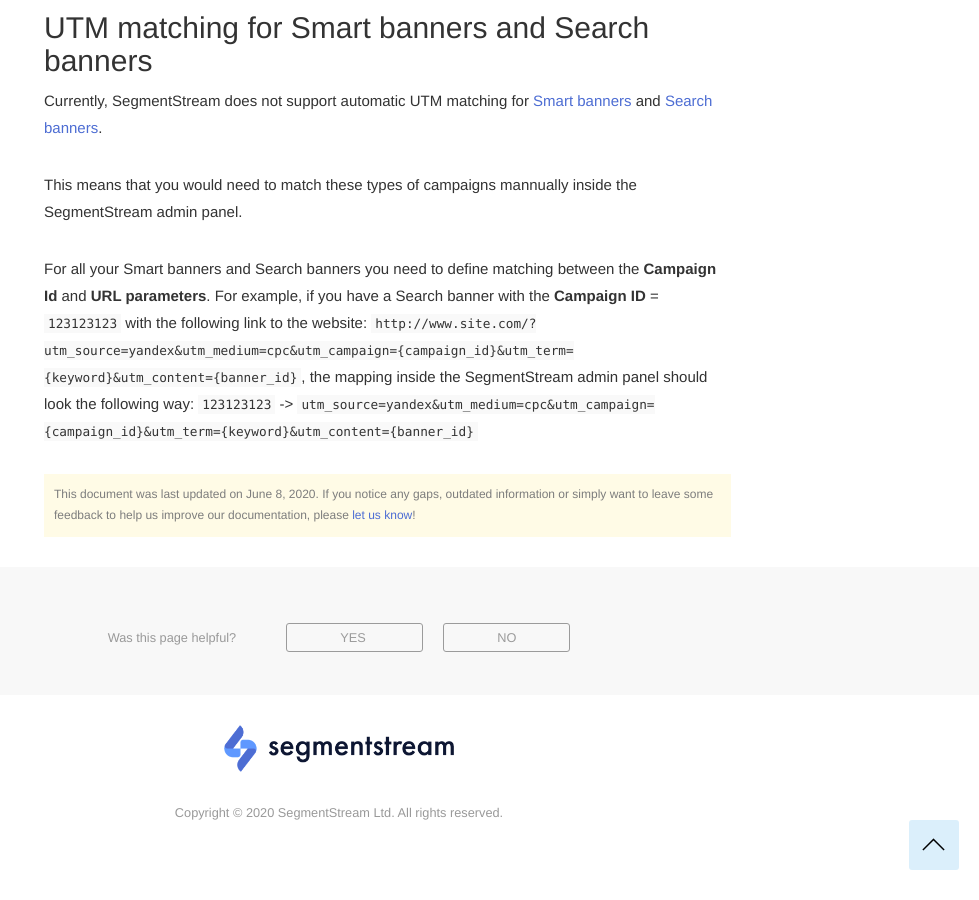
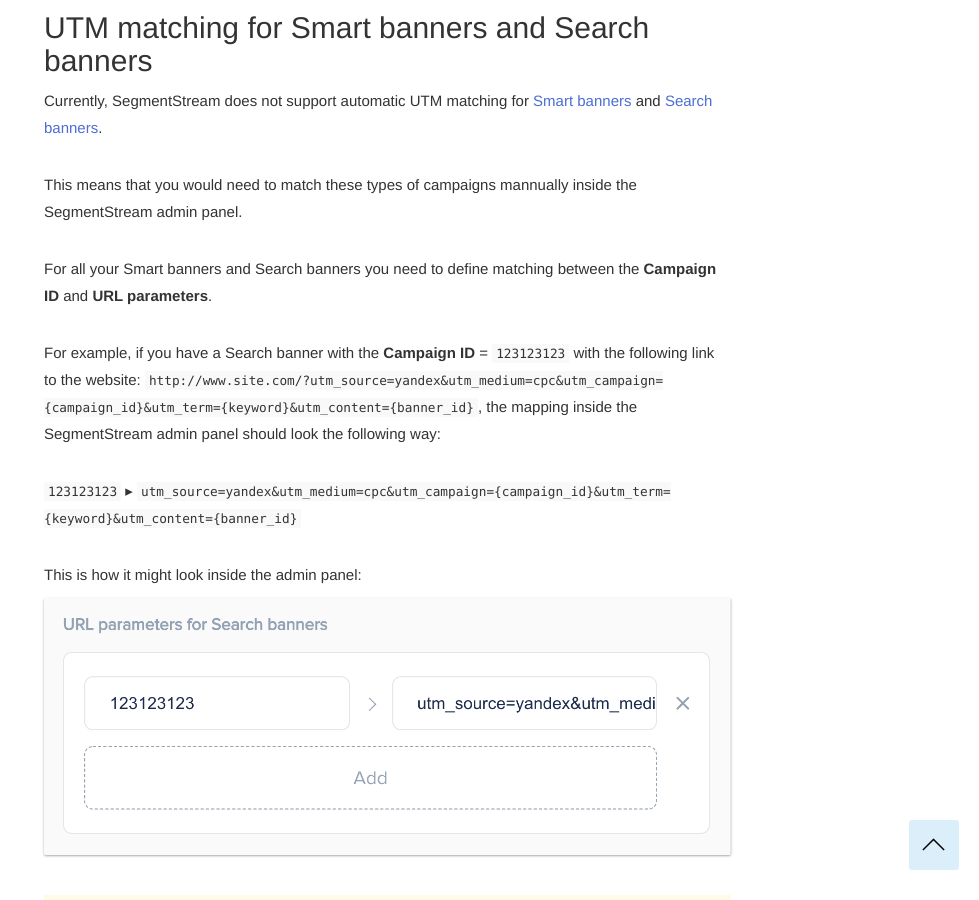
Before and after one commit to segmentstream-com/segmentstream-com.github.io, a Jekyll site: the page built from _docs/ga-datasources/yandex-direct.md, in a window 1280 px wide and 900 px high, scrolled down 3356 px. Shown: the whole window, without its empty margins (301-1280 px from the left). Built offline with Jekyll 4.4.1, drawn with Linux system fonts in a browser that asks for light colours; nearby versions of some CDN libraries.

Commit message:
yandex direct docs improvement

```diff
--- a/_docs/ga-datasources/yandex-direct.md
+++ b/_docs/ga-datasources/yandex-direct.md
@@ -62,8 +62,14 @@
 
 This means that you would need to match these types of campaigns mannually inside the SegmentStream admin panel.
 
-For all your Smart banners and Search banners you need to define matching between the **Campaign Id** and **URL parameters**. For example, if you have a Search banner with the **Campaign ID** = `123123123` with the following link to the website: `http://www.site.com/?utm_source=yandex&utm_medium=cpc&utm_campaign={campaign_id}&utm_term={keyword}&utm_content={banner_id}`, the mapping inside the SegmentStream admin panel should look the following way:
-`123123123` -> `utm_source=yandex&utm_medium=cpc&utm_campaign={campaign_id}&utm_term={keyword}&utm_content={banner_id}`
+For all your Smart banners and Search banners you need to define matching between the **Campaign ID** and **URL parameters**.
+
+For example, if you have a Search banner with the **Campaign ID** = `123123123` with the following link to the website: `http://www.site.com/?utm_source=yandex&utm_medium=cpc&utm_campaign={campaign_id}&utm_term={keyword}&utm_content={banner_id}`, the mapping inside the SegmentStream admin panel should look the following way:
+
+`123123123` ▸ `utm_source=yandex&utm_medium=cpc&utm_campaign={campaign_id}&utm_term={keyword}&utm_content={banner_id}`
+
+This is how it might look inside the admin panel:
+![Yandex.Direct URL params matching](/img/yandex-direct/yandex-search-banners-utm-params.png)
 
 <!--
 > Attention! The [Google BigQuery](/integrations/google-bigquery) integration has to be enabled to use this feature.
```
Also changed, not shown: img/yandex-direct/yandex-search-banners-utm-params.png (added).
